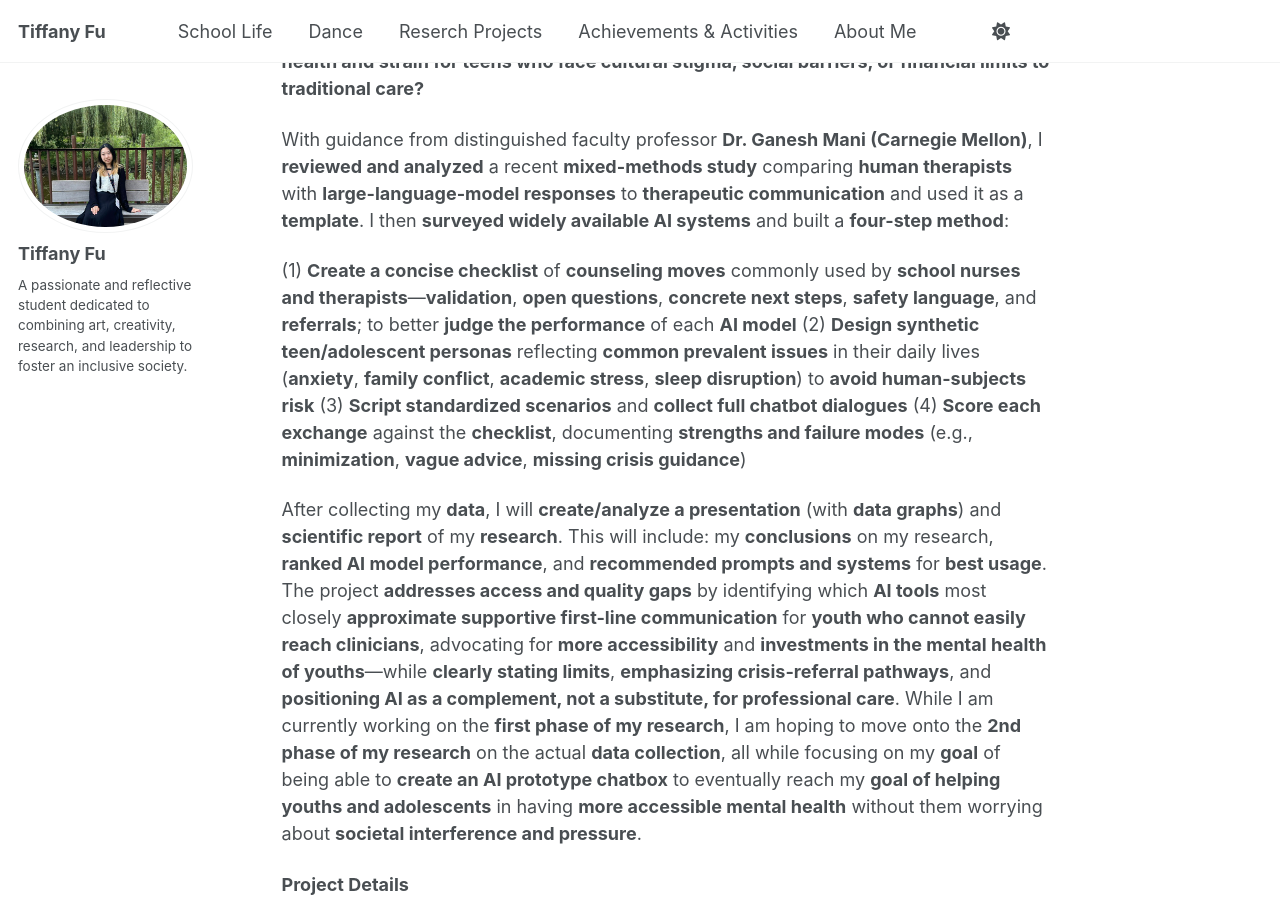
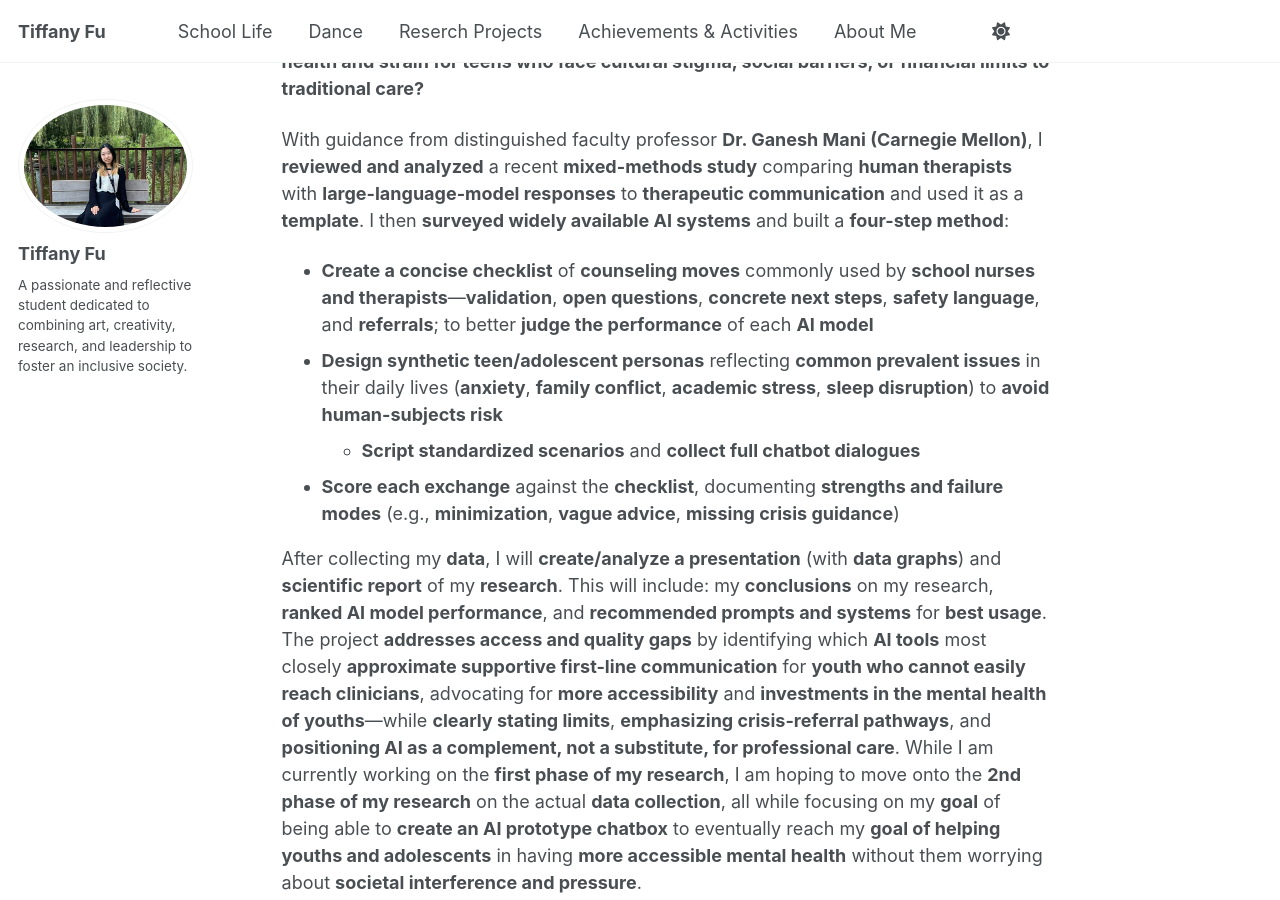
Before and after one commit to TiffanyJTFu/TiffanyTestWeb, a Jekyll site: the page built from _teaching/04-MentalHealthAIChatbotProject.md, in a window 1280 px wide and 900 px high, scrolled down 690 px. Built offline with Jekyll 4.4.1, drawn with Linux system fonts in a browser that asks for light colours; a script that is not in the unit is left out.

Commit message:
Revise project background and methodology details
Updated project details and methodology for mental health AI chatbot research, including checklist creation, persona design, and evaluation methods.

```diff
--- a/_teaching/04-MentalHealthAIChatbotProject.md
+++ b/_teaching/04-MentalHealthAIChatbotProject.md
@@ -11,11 +11,10 @@ permalink: /teaching/MentalHealthAIChatbotProject
 <br>In such a challenging society where **mental health related issues** are at an **all-time high**, I watched how **stress can turn from a feeling into a lifestyle**. Among **adolescents**, **anxiety burnout** is so common or rather inevitable—yet **access to real mental-health care** was hard. Whether it’s **cost**, **stigma**, **lack of accessibility** or other **social factors**, I firmly believe that **mental health should be accessible for everyone**. Ever since the rise of **AI chatbots** and the use of **AI in general** and how powerful it can be at **imitating humans**, I began with a focused question: **Can accessible AI chatbots credibly support the mental health and strain for teens who face cultural stigma, social barriers, or financial limits to traditional care?**
 
 With guidance from distinguished faculty professor **Dr. Ganesh Mani (Carnegie Mellon)**, I **reviewed and analyzed** a recent **mixed-methods study** comparing **human therapists** with **large-language-model responses** to **therapeutic communication** and used it as a **template**. I then **surveyed widely available AI systems** and built a **four-step method**:
-
-(1) **Create a concise checklist** of **counseling moves** commonly used by **school nurses and therapists**—**validation**, **open questions**, **concrete next steps**, **safety language**, and **referrals**; to better **judge the performance** of each **AI model**
-(2) **Design synthetic teen/adolescent personas** reflecting **common prevalent issues** in their daily lives (**anxiety**, **family conflict**, **academic stress**, **sleep disruption**) to **avoid human-subjects risk**
-(3) **Script standardized scenarios** and **collect full chatbot dialogues**
-(4) **Score each exchange** against the **checklist**, documenting **strengths and failure modes** (e.g., **minimization**, **vague advice**, **missing crisis guidance**)
+* **Create a concise checklist** of **counseling moves** commonly used by **school nurses and therapists**—**validation**, **open questions**, **concrete next steps**, **safety language**, and **referrals**; to better **judge the performance** of each **AI model**
+* **Design synthetic teen/adolescent personas** reflecting **common prevalent issues** in their daily lives (**anxiety**, **family conflict**, **academic stress**, **sleep disruption**) to **avoid human-subjects risk**
+  *  **Script standardized scenarios** and **collect full chatbot dialogues**
+*  **Score each exchange** against the **checklist**, documenting **strengths and failure modes** (e.g., **minimization**, **vague advice**, **missing crisis guidance**)
 
 After collecting my **data**, I will **create/analyze a presentation** (with **data graphs**) and **scientific report** of my **research**. This will include: my **conclusions** on my research, **ranked AI model performance**, and **recommended prompts and systems** for **best usage**. The project **addresses access and quality gaps** by identifying which **AI tools** most closely **approximate supportive first-line communication** for **youth who cannot easily reach clinicians**, advocating for **more accessibility** and **investments in the mental health of youths**—while **clearly stating limits**, **emphasizing crisis-referral pathways**, and **positioning AI as a complement, not a substitute, for professional care**. While I am currently working on the **first phase of my research**, I am hoping to move onto the **2nd phase of my research** on the actual **data collection**, all while focusing on my **goal** of being able to **create an AI prototype chatbox** to eventually reach my **goal of helping youths and adolescents** in having **more accessible mental health** without them worrying about **societal interference and pressure**.
 
@@ -25,9 +24,9 @@ After collecting my **data**, I will **create/analyze a presentation** (with **d
 * **Mentored by Prof. Ganesh Mani (Carnegie Mellon)**; **Phase I (design/pilots) completed**; **Phase II (full data collection/analysis) in progress**, with **conclusions forthcoming**.
 * Built a **4-step evaluation method**: **clinician-inspired rubric** (**validation**, **open Qs**, **concrete steps**, **safety/referrals**) → **synthetic teen personas** → **standardized scenarios** → **rubric-based scoring**.
 * **Created synthetic teen personas** reflecting **common stressors among adolescents** (**academics**, **family conflict**, **sleep**, **social pressure**) for **standardized testing**.
-* **Engineered synthetic adolescent personas** to safely **simulate high-risk scenarios** without **human subjects** or **identifiable data**.
-* **Designed IRB-eligible, non-human-subjects personas** enabling **low-risk evaluation** of **AI support tools**.
-* **Built structured synthetic user profiles** with **scripted backstories and goals** to **control for variability** in **chatbot trials**.
+  * **Engineered synthetic adolescent personas** to safely **simulate high-risk scenarios** without **human subjects** or **identifiable data**.
+  * **Designed IRB-eligible, non-human-subjects personas** enabling **low-risk evaluation** of **AI support tools**.
+  * **Built structured synthetic user profiles** with **scripted backstories and goals** to **control for variability** in **chatbot trials**.
 * Currently **testing multiple AI systems**; will **synthesize strengths/weaknesses** into a **prioritized remediation roadmap**.
 * Will **create + deliver scientific report** of **results + presentation** (with **graphs**): a **ranked model leaderboard**, **prompt best-practices playbook**, **clear data visualizations**, and **deployment guidelines** with **embedded crisis-escalation pathways**.
 * **Engineering a crisis-aware, prototype, AI-powered chatbot** to (**augment, not replace**) **clinical care mental health**, which will **utilize safety guardrails** from **study results**.
```
